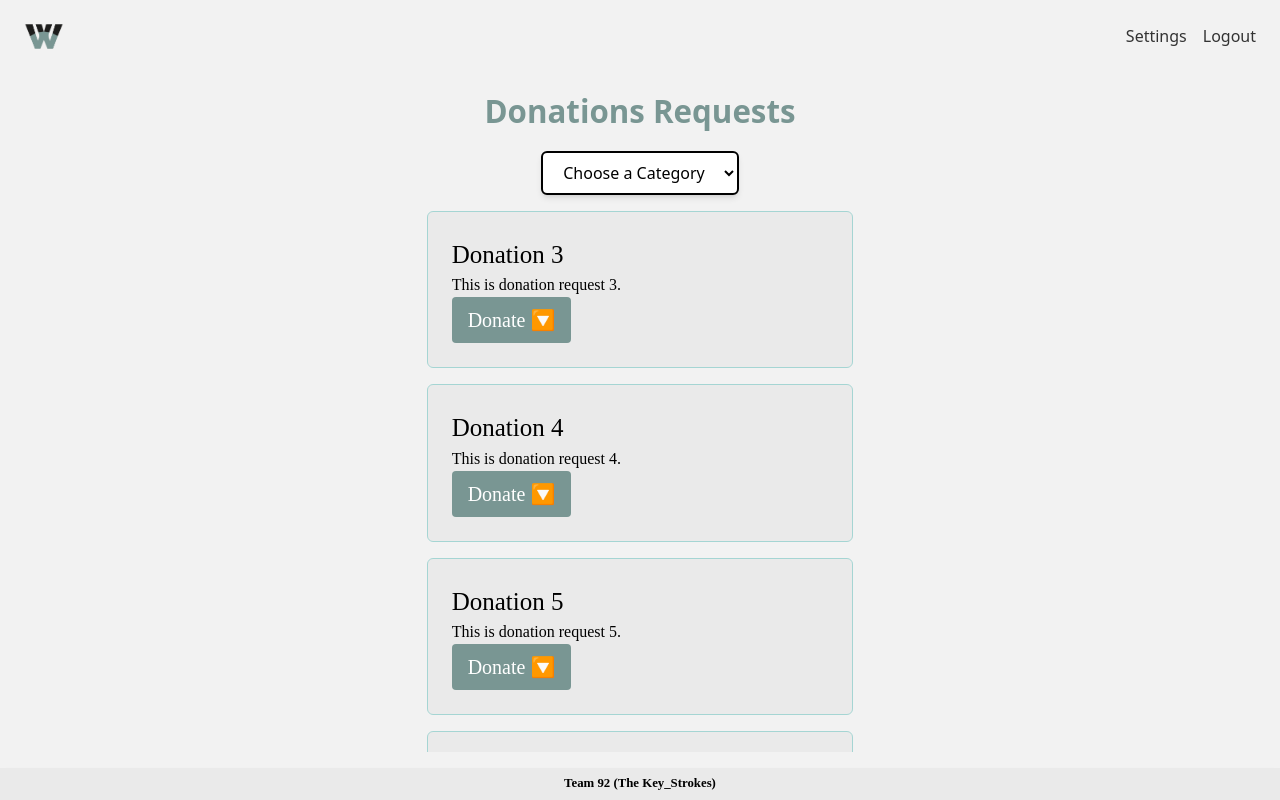
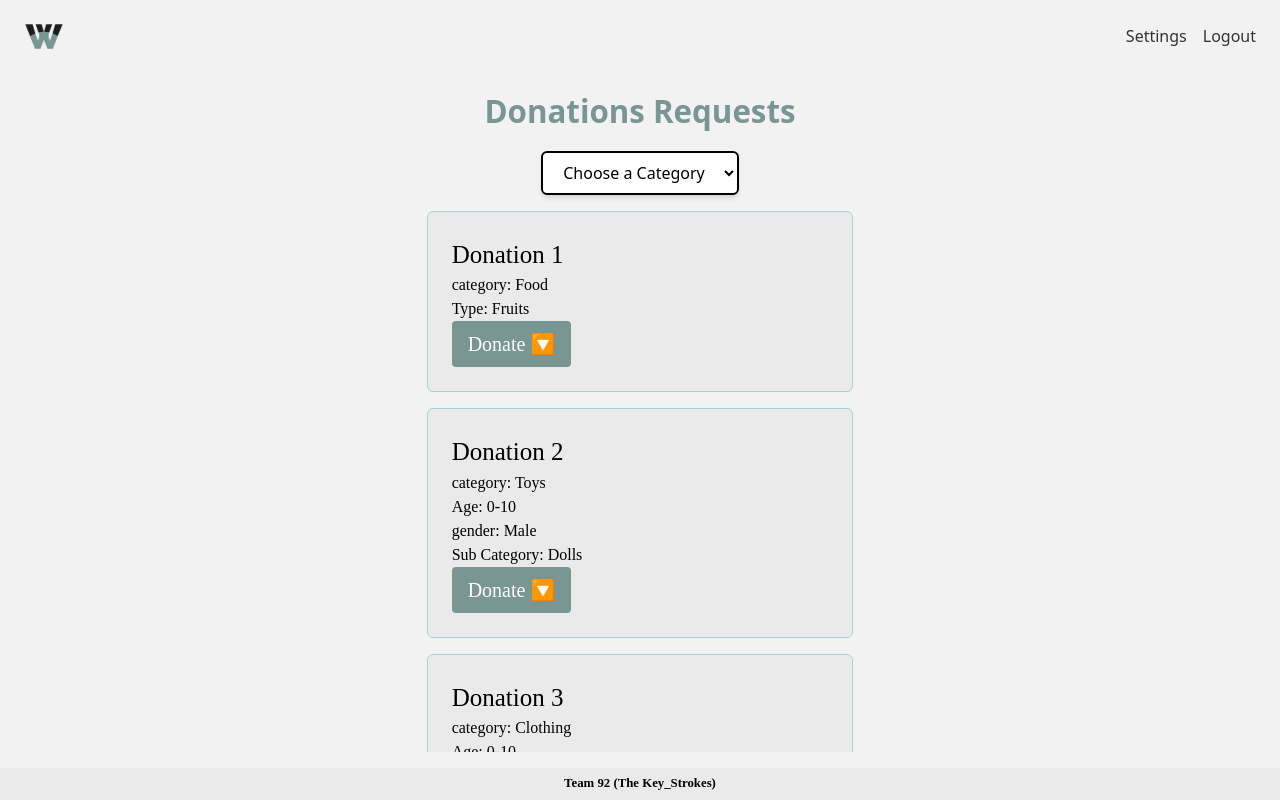
Before and after one commit to Hamada-Gado/Waz3ly-Web-Site, a React (Vite) app: page /donor in a window 1280 px wide. Built offline with nearby package versions, Linux system fonts and the light colour scheme; data requests are answered from the project's data file.

Commit message:
donations descriptions added

```diff
--- a/src/components/Donor/DonationsList.jsx
+++ b/src/components/Donor/DonationsList.jsx
@@ -1,70 +1,109 @@
-import React, { useState, useEffect, Fragment } from 'react';
-import FilterCategory from './FilterCategory';
+import React, { useState, useEffect, Fragment } from "react";
+import FilterCategory from "./FilterCategory";
+import DonationFormDefault from "./DonationFormDefault";
+import FilterClothes from "./FilterClothes";
+import FilterFood from "./FilterFood";
+import FilterToys from "./FilterToys";
+import FilterMedicalSupplies from "./FilterMedicalSupplies";
+import FilterBloodDonations from "./FilterBloodDonations";
+import FilterSchoolSupplies from "./FilterSchoolSupplies";
+import FilterMedicalCases from "./FilterMedicalCases";
+import FilterTeachingPosts from "./FilterTeachingPosts";
+import useFetch from "../../hooks/useFetch";
 
-import DonationFormDefault from './DonationFormDefault';
-import FilterClothes from './FilterClothes';
-import FilterFood from './FilterFood';
-import FilterToys from './FilterToys';
-import FilterMedicalSupplies from './FilterMedicalSupplies';
-import FilterBloodDonations from './FilterBloodDonations';
-import FilterSchoolSupplies from './FilterSchoolSupplies';
-import FilterMedicalCases from './FilterMedicalCases';
-import FilterTeachingPosts from './FilterTeachingPosts';
-import useFetch from '../../hooks/useFetch';
+function getDesc(donation) {
+  switch (donation.category) {
+    case "Clothing":
+      return `category: ${donation.category},\n
+              Age: ${donation.age},\n
+              Gender: ${donation.gender},\n
+              Season: ${donation.season}`;
+    case "Food":
+      return `category: ${donation.category},\n
+      Type: ${donation.type}`;
+    case "Toys":
+      return `category: ${donation.category},\n
+              Age: ${donation.age},\n
+              gender: ${donation.gender},\n
+              Sub Category: ${donation.subCategory}`;
+    case "Medical Supplies":
+      return `category: ${donation.category},\n
+      Sub Category: ${donation.subCategory}`;
+    case "Blood Donation":
+      return `category: ${donation.category},\n
+      Organization: ${donation.organization}`;
+    case "School Supplies":
+      return `category: ${donation.category},\n
+        Supply Type: ${donation.supplyType}`;
+    case "Medical Cases":
+      return `category: ${donation.category},\n
+      Specialty: ${donation.specialty},\n
+              Organization: ${donation.organization},\n
+              Area: ${donation.area},\n
+              Governorate: ${donation.governorate}`;
+    case "Teaching Posts":
+      return `category: ${donation.category},\n
+      Subject: ${donation.subject},\n
+              Area: ${donation.area},\n
+              Governorate: ${donation.governorate}`;
+    default:
+      return "";
+  }
+}
 
 const DonationsList = () => {
   const [donations, setDonations] = useState(null);
-  const [filter, setFilter] = useState('');
+  const [filter, setFilter] = useState("");
   const [selectedDonation, setSelectedDonation] = useState(null);
   const [furtherFiltering, setFurtherFiltering] = useState(null);
 
-  useFetch('donations', setDonations);
+  useFetch("donations", setDonations);
 
   const filteredDonations = () => {
     if (furtherFiltering) {
       switch (furtherFiltering.type) {
-        case 'Clothing':
+        case "Clothing":
           return donations.filter((donation) => {
             return (
               !donation.pending &&
               !donation.completed &&
-              donation.category === 'Clothing' &&
+              donation.category === "Clothing" &&
               (donation.age === furtherFiltering?.ageValue ||
                 donation.gender === furtherFiltering?.genderValue ||
                 donation.season === furtherFiltering?.seasonValue)
             );
           });
-        case 'Food':
+        case "Food":
           return donations.filter((donation) => {
             return (
               !donation.pending &&
               !donation.completed &&
-              donation.category === 'Food' &&
+              donation.category === "Food" &&
               //loop on the array of types and check if the type is equal to the value of the donation type
               donation.type === furtherFiltering?.typeValue
             );
           });
-        case 'Toys':
+        case "Toys":
           return donations.filter((donation) => {
             return (
               !donation.pending &&
               !donation.completed &&
-              donation.category === 'Toys' &&
+              donation.category === "Toys" &&
               (donation.age === furtherFiltering?.ageValue ||
                 donation.gender === furtherFiltering?.genderValue ||
                 donation.subCategory === furtherFiltering?.categoryValue)
             );
           });
-        case 'Medical Supplies':
+        case "Medical Supplies":
           return donations.filter((donation) => {
             return (
               !donation.pending &&
               !donation.completed &&
-              donation.category === 'Medical Supplies' &&
+              donation.category === "Medical Supplies" &&
               donation.subCategory === furtherFiltering?.subCategoryValue
             );
           });
-        case 'Blood Donation':
+        case "Blood Donation":
           return donations.filter((donation) => {
             return (
               !donation.pending &&
@@ -72,33 +111,33 @@ const DonationsList = () => {
               donation.organization === furtherFiltering?.organizationValue
             );
           });
-        case 'School Supplies':
+        case "School Supplies":
           return donations.filter((donation) => {
             return (
               !donation.pending &&
               !donation.completed &&
-              donation.category === 'School Supplies' &&
+              donation.category === "School Supplies" &&
               donation.supplyType === furtherFiltering?.supplyValue
             );
           });
-        case 'Medical Cases':
+        case "Medical Cases":
           return donations.filter((donation) => {
             return (
               !donation.pending &&
               !donation.completed &&
-              donation.category === 'Medical Cases' &&
+              donation.category === "Medical Cases" &&
               (donation.specialty === furtherFiltering?.specialtyValue ||
                 donation.organization === furtherFiltering?.organizationValue ||
                 donation.area === furtherFiltering?.areaValue ||
                 donation.governorate === furtherFiltering?.governmentValue)
             );
           });
-        case 'Teaching Posts':
+        case "Teaching Posts":
           return donations.filter((donation) => {
             return (
               !donation.pending &&
               !donation.completed &&
-              donation.category === 'Teaching Posts' &&
+              donation.category === "Teaching Posts" &&
               (donation.subject === furtherFiltering?.subjectValue ||
                 donation.area === furtherFiltering?.areaValue ||
                 donation.governorate === furtherFiltering?.governorateValue)
@@ -124,34 +163,34 @@ const DonationsList = () => {
       {donations && (
         <div className="overflow-auto h-full w-full  grid gap-0 m-0 grid-cols-3 ">
           <div className="col-start-1 max-w-sm mb-2 p-8 -translate-y-12">
-            {(filter === 'Clothing' && (
+            {(filter === "Clothing" && (
               <FilterClothes setFurtherFiltering={setFurtherFiltering} />
             )) ||
-              (filter === 'Food' && (
+              (filter === "Food" && (
                 <FilterFood setFurtherFiltering={setFurtherFiltering} />
               )) ||
-              (filter === 'Toys' && (
+              (filter === "Toys" && (
                 <FilterToys setFurtherFiltering={setFurtherFiltering} />
               )) ||
-              (filter === 'Medical Supplies' && (
+              (filter === "Medical Supplies" && (
                 <FilterMedicalSupplies
                   setFurtherFiltering={setFurtherFiltering}
                 />
               )) ||
-              (filter === 'Blood Donation' && (
+              (filter === "Blood Donation" && (
                 <FilterBloodDonations
                   setFurtherFiltering={setFurtherFiltering}
                 />
               )) ||
-              (filter === 'Medical Cases' && (
+              (filter === "Medical Cases" && (
                 <FilterMedicalCases setFurtherFiltering={setFurtherFiltering} />
               )) ||
-              (filter === 'Teaching Posts' && (
+              (filter === "Teaching Posts" && (
                 <FilterTeachingPosts
                   setFurtherFiltering={setFurtherFiltering}
                 />
               )) ||
-              (filter === 'School Supplies' && (
+              (filter === "School Supplies" && (
                 <FilterSchoolSupplies
                   setFurtherFiltering={setFurtherFiltering}
                 />
@@ -172,16 +211,20 @@ const DonationsList = () => {
                 key={donation.id}
                 className={`w-full border  border-accent bg-background-dark p-6 rounded-md ${
                   selectedDonation === null
-                    ? 'transform transition duration-500 ease-in-out hover:scale-110 hover:bg-accent'
-                    : ''
+                    ? "transform transition duration-500 ease-in-out hover:scale-110 hover:bg-accent"
+                    : ""
                 }`}
               >
                 <h2 className="text-2xl text-black font-heading">
                   {donation.title}
                 </h2>
-                <p className="text-base text-black font-body">
-                  {donation.description}
-                </p>
+                {getDesc(donation)
+                  .split(",\n")
+                  .map((desc, index) => (
+                    <p key={index} className="text-base font-body text-black">
+                      {desc}
+                    </p>
+                  ))}
                 <button
                   onClick={() => {
                     selectedDonation === donation
@@ -190,7 +233,7 @@ const DonationsList = () => {
                   }}
                   className="px-4 py-2 bg-primary text-white rounded font-heading text-xl"
                 >
-                  Donate {selectedDonation !== donation ? '🔽' : '🔼'}
+                  Donate {selectedDonation !== donation ? "🔽" : "🔼"}
                 </button>
                 {selectedDonation === donation && (
                   <DonationFormDefault
@@ -208,3 +251,160 @@ const DonationsList = () => {
 };
 
 export default DonationsList;
+
+// Sample data
+// "donations": [
+//   {
+//     "id": "1",
+//     "title": "Donation 1",
+//     "description": "This is donation request 1.",
+//     "pending": false,
+//     "completed": false,
+//     "category": "Food",
+//     "type": "Fruits"
+//   },
+//   {
+//     "id": "2",
+//     "title": "Donation 2",
+//     "description": "This is donation request 2.",
+//     "pending": false,
+//     "completed": false,
+//     "category": "Toys",
+//     "age": "0-10",
+//     "gender": "Male",
+//     "subCategory": "Dolls"
+//   },
+//   {
+//     "id": "3",
+//     "title": "Donation 3",
+//     "description": "This is donation request 3.",
+//     "pending":false,
+//     "completed": false,
+//     "category": "Clothing",
+//     "age": "0-10",
+//     "gender": "Female",
+//     "season": "Winter"
+//   },
+//   {
+//     "id": "4",
+//     "title": "Donation 4",
+//     "description": "This is donation request 4.",
+//     "pending": false,
+//     "completed": false,
+//     "category": "Clothing",
+//     "age": "11-20",
+//     "gender": "Male",
+//     "season": "Summer"
+//   },
+//   {
+//     "id": "5",
+//     "title": "Donation 5",
+//     "description": "This is donation request 5.",
+//     "pending": false,
+//     "completed": false,
+//     "category": "Toys",
+//     "age": "11-20",
+//     "gender": "Female",
+//     "subCategory": "Outdoor"
+//   },
+//   {
+//     "id": "6",
+//     "title": "Donation 6",
+//     "description": "This is donation request 6.",
+//     "pending": false,
+//     "completed": false,
+//     "category": "School Supplies",
+//     "supplyType": "Stationary"
+//   },
+//   {
+//     "id": "7",
+//     "title": "Donation 7",
+//     "description": "This is donation request 7.",
+//     "pending": false,
+//     "completed": false,
+//     "category": "Medical Supplies",
+//     "subCategory": "Medication"
+//   },
+//   {
+//     "id": "8",
+//     "title": "Donation 8",
+//     "description": "This is donation request 8.",
+//     "pending": false,
+//     "completed": false,
+//     "category": "Blood Donation",
+//     "organization": "Governorate"
+//   },
+//   {
+//     "id": "9",
+//     "title": "Donation 9",
+//     "description": "This is donation request 9.",
+//     "pending": false,
+//     "completed": false,
+//     "category": "Food",
+//     "type": "Vegetables"
+//   },
+//   {
+//     "id": "10",
+//     "title": "Donation 10",
+//     "description": "This is donation request 10.",
+//     "pending": false,
+//     "completed": false,
+//     "category": "Blood Donation",
+//     "organization": "Hospital"
+//   },
+//   {
+//     "id": "11",
+//     "title": "Donation 11",
+//     "description": "This is donation request 11.",
+//     "pending": false,
+//     "completed": false,
+//     "category": "School Supplies",
+//     "supplyType": "Books"
+//   },
+//   {
+//     "id": "12",
+//     "title": "Donation 12",
+//     "description": "This is donation request 12.",
+//     "pending": false,
+//     "completed": false,
+//     "category": "Medical Cases",
+//     "specialty": "Surgeon",
+//     "organization": "Org1",
+//     "area": "Area1",
+//     "governorate": "Gov1"
+//   },
+//   {
+//     "id": "13",
+//     "title": "Donation 13",
+//     "description": "This is donation request 13.",
+//     "pending": false,
+//     "completed": false,
+//     "category": "Medical Cases",
+//     "specialty": "Dentists",
+//     "organization": "Org2",
+//     "area": "Area2",
+//     "governorate": "Gov2"
+//   },
+//   {
+//     "id": "14",
+//     "title": "Donation 14",
+//     "description": "This is donation request 14.",
+//     "pending": false,
+//     "completed": false,
+//     "category": "Teaching Posts",
+//     "subject": "Math",
+//     "area": "Area1",
+//     "governorate": "Gov1"
+//   },
+//   {
+//     "id": "15",
+//     "title": "Donation 15",
+//     "description": "This is donation request 15.",
+//     "pending": false,
+//     "completed": false,
+//     "category": "Teaching Posts",
+//     "subject": "Biology",
+//     "area": "Area2",
+//     "governorate": "Gov2"
+//   }
+// ],
```
Also changed, not shown: db/test/db.json (+3 -9 lines), 1 other file (tests, documents, lock files or other folders).
